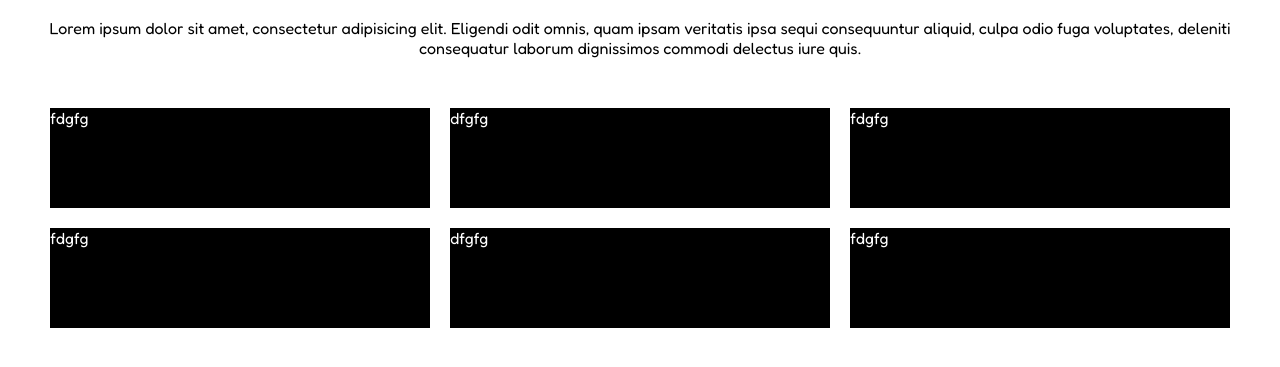
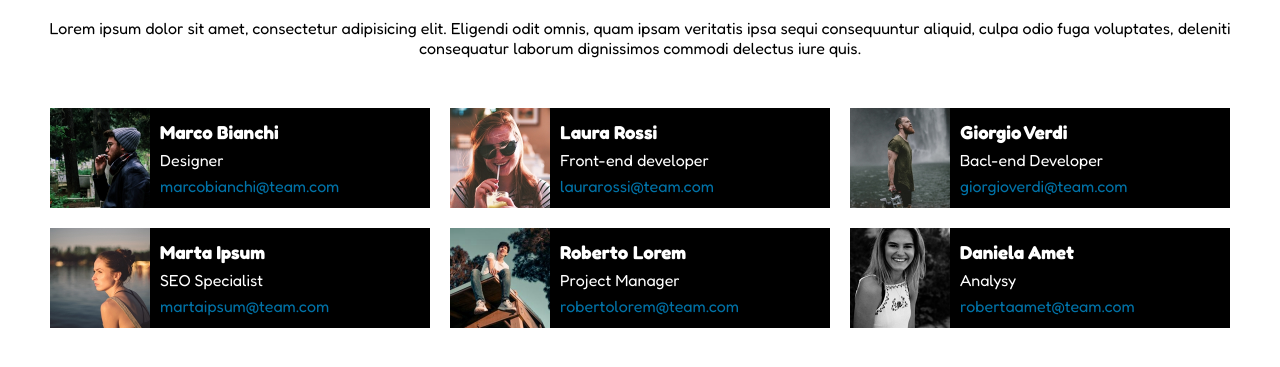
Before and after one commit to PinoMacri/html-css-float-cards, a plain HTML site: page index.html in a window 1280 px wide. Shown: the part 101-468 px from the top of the page. Drawn offline with Linux system fonts and the light colour scheme.

Commit message:
Esercizio Consegnato

```diff
--- a/css/style.css
+++ b/css/style.css
@@ -34,4 +34,14 @@ body {
     box-sizing: border-box;
     border: 10px solid white;
     text-align: left;
+    line-height: 10px;
 }
+.styleFloat img {
+    float: left;
+    height: 100px;
+    margin-right: 10px;
+}
+.styleFloat address {
+    font-style: normal;
+    color: rgb(0, 115, 168);
+}
--- a/index.html
+++ b/index.html
@@ -21,14 +21,43 @@
             delectus iure quis.
         </p>
         <section class="corpo">
-            <div class="styleFloat">fdgfg</div>
-            <div class="styleFloat">dfgfg</div>
-            <div class="styleFloat">fdgfg</div>
-            <div class="styleFloat">fdgfg</div>
-            <div class="styleFloat">dfgfg</div>
-            <div class="styleFloat">fdgfg</div>
+            <div class="styleFloat">
+                <img src="img/male1.png" alt="male1">
+                <h3>Marco Bianchi</h3>
+                <p>Designer</p>
+                <address>marcobianchi@team.com</address>
+            </div>
+            <div class="styleFloat">
+                <img src="img/female1.png" alt="male1">
+                <h3>Laura Rossi</h3>
+                <p>Front-end developer</p>
+                <address>laurarossi@team.com</address>
+            </div>
+            <div class="styleFloat">
+                <img src="img/male2.png" alt="male1">
+                <h3>Giorgio Verdi</h3>
+                <p>Bacl-end Developer</p>
+                <address>giorgioverdi@team.com</address>
+            </div>
+            <div class="styleFloat">
+                <img src="img/female2.png" alt="male1">
+                <h3>Marta Ipsum</h3>
+                <p>SEO Specialist</p>
+                <address>martaipsum@team.com</address>
+            </div>
+            <div class="styleFloat">
+                <img src="img/male3.png" alt="male1">
+                <h3>Roberto Lorem</h3>
+                <p>Project Manager</p>
+                <address>robertolorem@team.com</address>
+            </div>
+            <div class="styleFloat">
+                <img src="img/female3.png" alt="male1">
+                <h3>Daniela Amet</h3>
+                <p>Analysy</p>
+                <address>robertaamet@team.com</address>
+            </div>
         </section>
-
     </div>
 </body>
 
```
